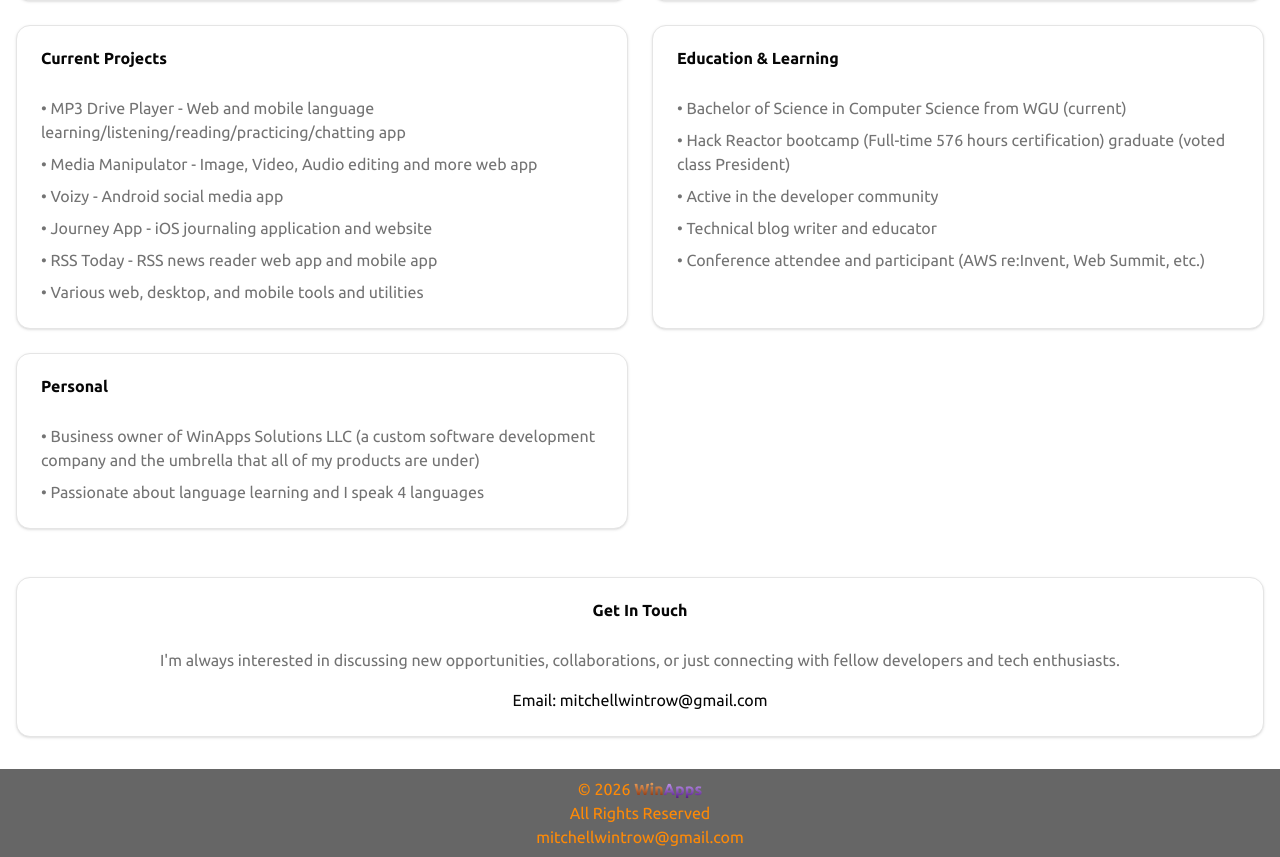
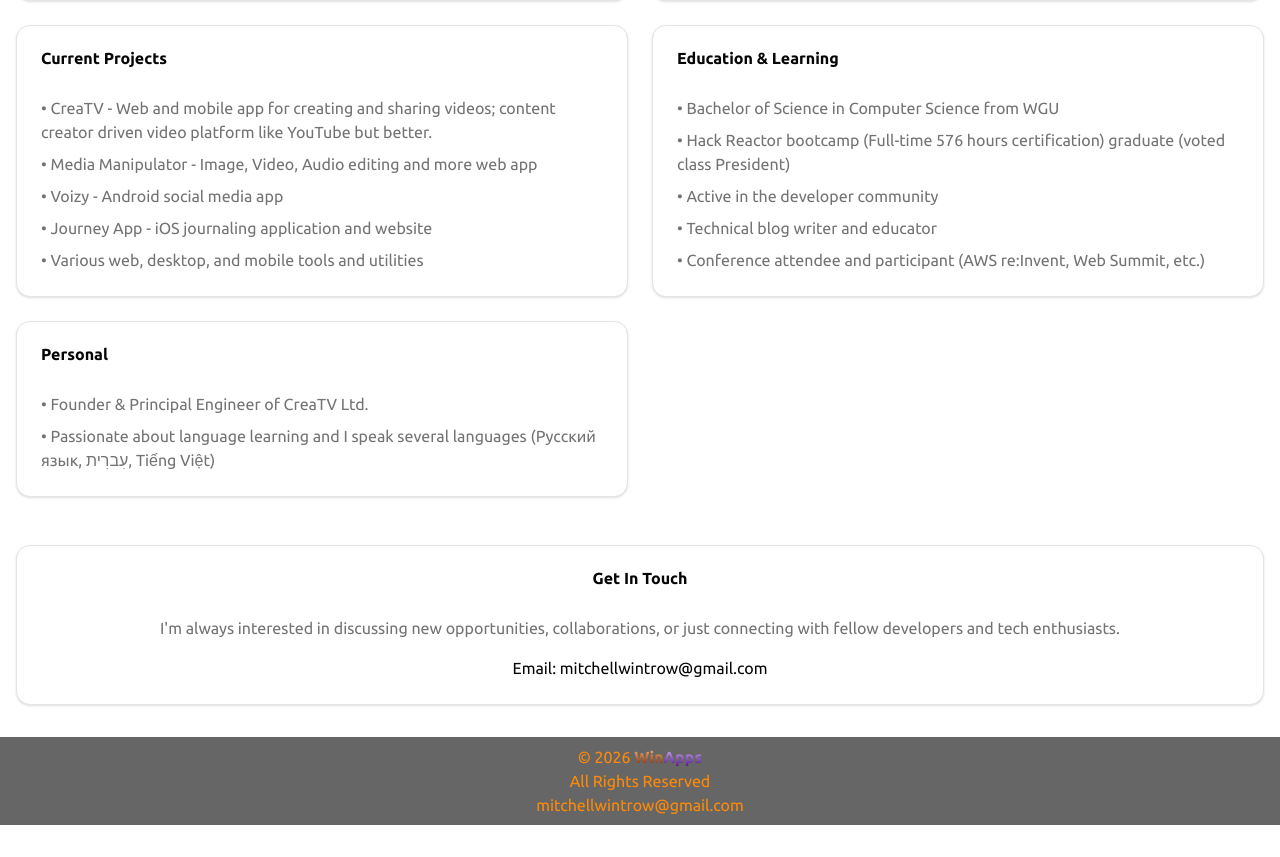
Before and after one commit to mrrobotisreal/WinApps, a Next.js app: page /about in a window 1280 px wide. Shown: the part 1097-1954 px from the top of the page. After the commit the page ends 1922 px from the top, so only its background shows below. Built offline with nearby package versions, Linux system fonts and the light colour scheme; no server answers.

Commit message:
Update about me

```diff
--- a/app/about/mitchell-wintrow/page.tsx
+++ b/app/about/mitchell-wintrow/page.tsx
@@ -86,12 +86,12 @@
 
   const handleCardInteraction = (
     cardTitle: string,
-    interactionType: string
+    interactionType: string,
   ) => {
     trackButtonClick(
       `about_card_${cardTitle.toLowerCase().replace(/\s+/g, "_")}`,
       interactionType,
-      "about_page"
+      "about_page",
     );
   };
 
@@ -141,7 +141,7 @@
                 onClick={() =>
                   handleCardInteraction(
                     "Professional Experience",
-                    "title_click"
+                    "title_click",
                   )
                 }
                 className="cursor-pointer"
@@ -231,8 +231,8 @@
             <CardContent>
               <ul className="space-y-2 text-muted-foreground">
                 <li>
-                  • MP3 Drive Player - Web and mobile language
-                  learning/listening/reading/practicing/chatting app
+                  • CreaTV - Web and mobile app for creating and sharing videos;
+                  content creator driven video platform like YouTube but better.
                 </li>
                 <li>
                   • Media Manipulator - Image, Video, Audio editing and more web
@@ -240,7 +240,6 @@
                 </li>
                 <li>• Voizy - Android social media app</li>
                 <li>• Journey App - iOS journaling application and website</li>
-                <li>• RSS Today - RSS news reader web app and mobile app</li>
                 <li>• Various web, desktop, and mobile tools and utilities</li>
               </ul>
             </CardContent>
@@ -259,9 +258,7 @@
             </CardHeader>
             <CardContent>
               <ul className="space-y-2 text-muted-foreground">
-                <li>
-                  • Bachelor of Science in Computer Science from WGU (current)
-                </li>
+                <li>• Bachelor of Science in Computer Science from WGU</li>
                 <li>
                   • Hack Reactor bootcamp (Full-time 576 hours certification)
                   graduate (voted class President)
@@ -288,12 +285,18 @@
             <CardContent>
               <ul className="space-y-2 text-muted-foreground">
                 <li>
-                  • Business owner of WinApps Solutions LLC (a custom software
-                  development company and the umbrella that all of my products
-                  are under)
+                  • Founder & Principal Engineer of{" "}
+                  <a
+                    href="https://www.creatv.io"
+                    target="_blank"
+                    rel="noopener noreferrer"
+                  >
+                    CreaTV Ltd.
+                  </a>
                 </li>
                 <li>
-                  • Passionate about language learning and I speak 4 languages
+                  • Passionate about language learning and I speak several
+                  languages (Русский язык, עִברִית, Tiếng Việt)
                 </li>
               </ul>
             </CardContent>
@@ -324,7 +327,7 @@
                     trackButtonClick(
                       "email_click",
                       "contact_info",
-                      "about_page"
+                      "about_page",
                     );
                     navigator.clipboard.writeText("mitchellwintrow@gmail.com");
                   }}
--- a/app/about/page.tsx
+++ b/app/about/page.tsx
@@ -86,12 +86,12 @@
 
   const handleCardInteraction = (
     cardTitle: string,
-    interactionType: string
+    interactionType: string,
   ) => {
     trackButtonClick(
       `about_card_${cardTitle.toLowerCase().replace(/\s+/g, "_")}`,
       interactionType,
-      "about_page"
+      "about_page",
     );
   };
 
@@ -141,7 +141,7 @@
                 onClick={() =>
                   handleCardInteraction(
                     "Professional Experience",
-                    "title_click"
+                    "title_click",
                   )
                 }
                 className="cursor-pointer"
@@ -231,8 +231,8 @@
             <CardContent>
               <ul className="space-y-2 text-muted-foreground">
                 <li>
-                  • MP3 Drive Player - Web and mobile language
-                  learning/listening/reading/practicing/chatting app
+                  • CreaTV - Web and mobile app for creating and sharing videos;
+                  content creator driven video platform like YouTube but better.
                 </li>
                 <li>
                   • Media Manipulator - Image, Video, Audio editing and more web
@@ -240,7 +240,6 @@
                 </li>
                 <li>• Voizy - Android social media app</li>
                 <li>• Journey App - iOS journaling application and website</li>
-                <li>• RSS Today - RSS news reader web app and mobile app</li>
                 <li>• Various web, desktop, and mobile tools and utilities</li>
               </ul>
             </CardContent>
@@ -259,9 +258,7 @@
             </CardHeader>
             <CardContent>
               <ul className="space-y-2 text-muted-foreground">
-                <li>
-                  • Bachelor of Science in Computer Science from WGU (current)
-                </li>
+                <li>• Bachelor of Science in Computer Science from WGU</li>
                 <li>
                   • Hack Reactor bootcamp (Full-time 576 hours certification)
                   graduate (voted class President)
@@ -288,12 +285,18 @@
             <CardContent>
               <ul className="space-y-2 text-muted-foreground">
                 <li>
-                  • Business owner of WinApps Solutions LLC (a custom software
-                  development company and the umbrella that all of my products
-                  are under)
+                  • Founder & Principal Engineer of{" "}
+                  <a
+                    href="https://www.creatv.io"
+                    target="_blank"
+                    rel="noopener noreferrer"
+                  >
+                    CreaTV Ltd.
+                  </a>
                 </li>
                 <li>
-                  • Passionate about language learning and I speak 4 languages
+                  • Passionate about language learning and I speak several
+                  languages (Русский язык, עִברִית, Tiếng Việt)
                 </li>
               </ul>
             </CardContent>
@@ -324,7 +327,7 @@
                     trackButtonClick(
                       "email_click",
                       "contact_info",
-                      "about_page"
+                      "about_page",
                     );
                     navigator.clipboard.writeText("mitchellwintrow@gmail.com");
                   }}
```
